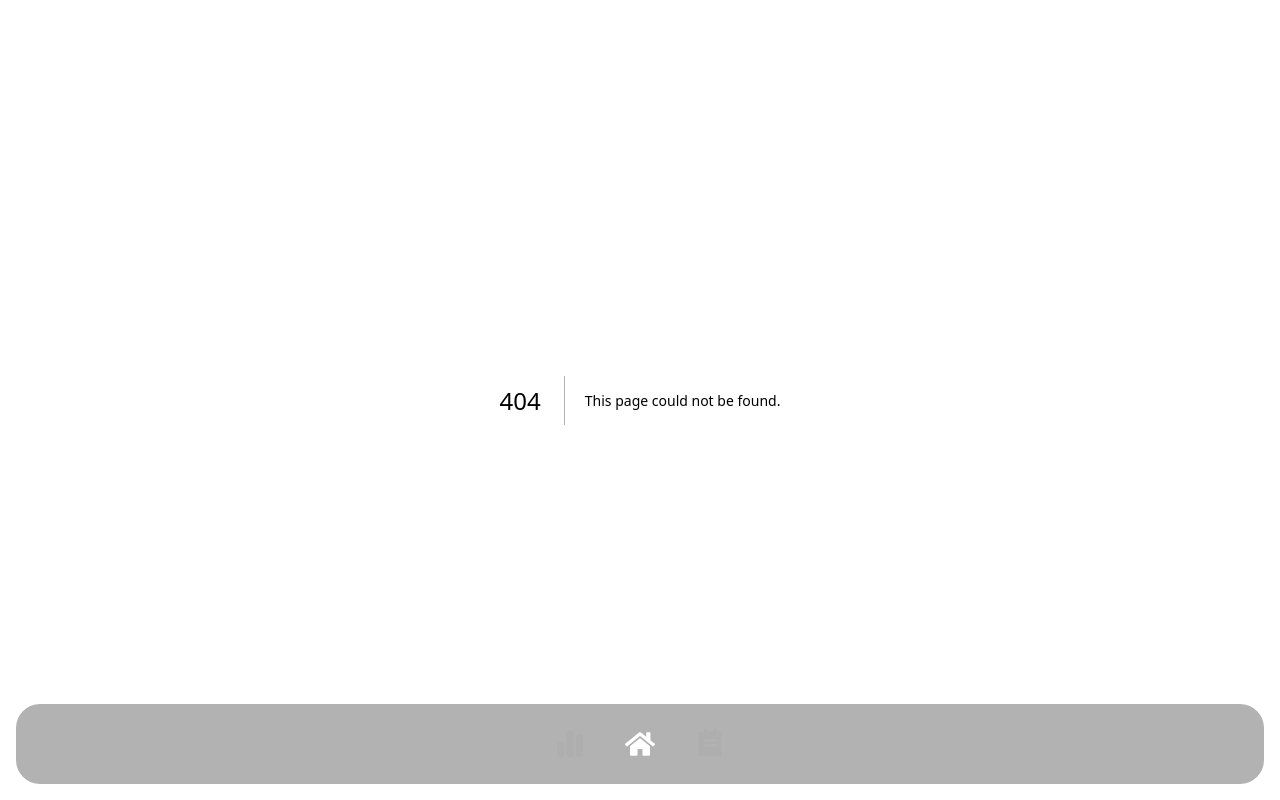
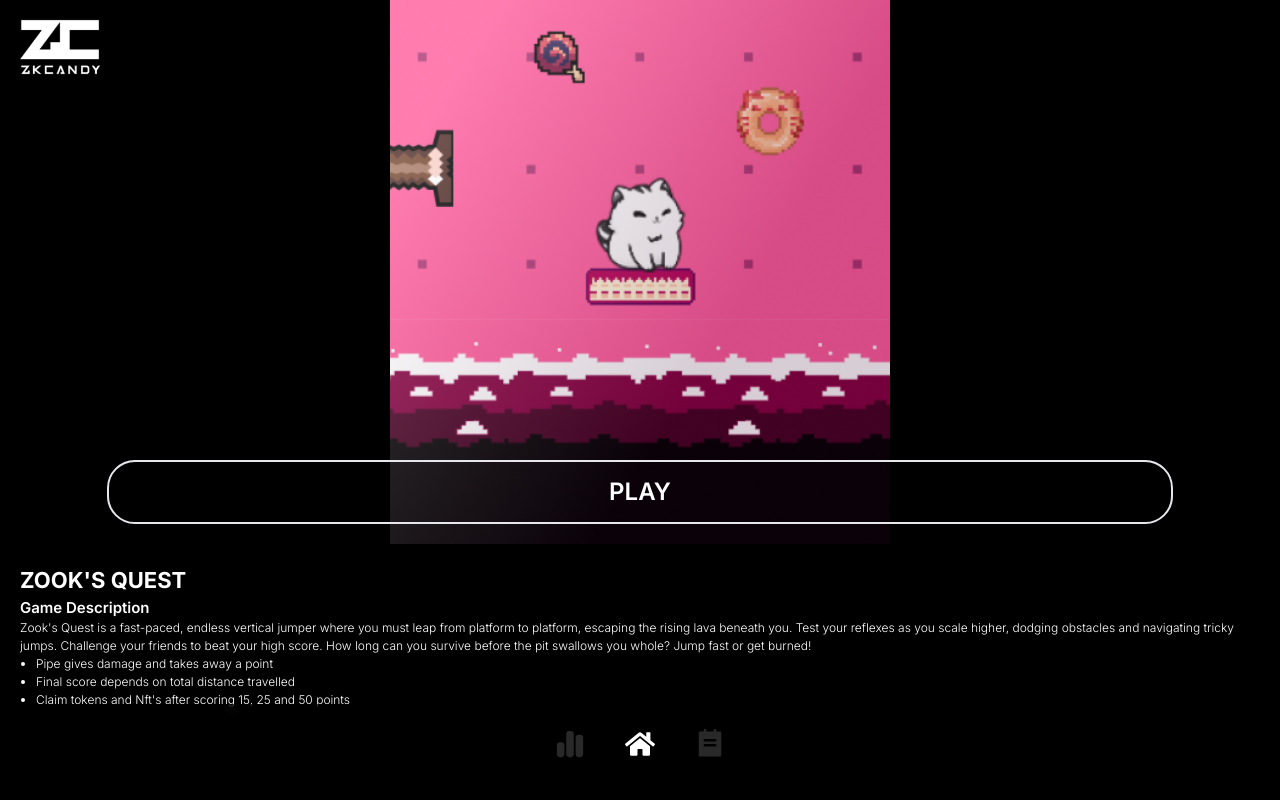
Before and after one commit to 0xUgly/caandyweb, a Next.js app: page /info in a window 1280 px wide. Before the commit this address had no page. Built offline with nearby package versions, Linux system fonts and the light colour scheme.

Commit message:
added page

```diff
--- a/src/app/global.css
+++ b/src/app/global.css
@@ -1,5 +1,6 @@
 @import url('https://fonts.googleapis.com/css2?family=Staatliches&display=swap');
 @import url('https://fonts.googleapis.com/css2?family=Epilogue:ital,wght@0,100..900;1,100..900&display=swap');
+@import url('https://fonts.googleapis.com/css2?family=Baloo+Da+2:wght@400..800&display=swap');
 @tailwind base;
 @tailwind components;
 @tailwind utilities;
--- /dev/null
+++ b/src/app/info/page.tsx
@@ -0,0 +1,33 @@
+import React from 'react'
+import Image from 'next/image'
+function page() {
+  return (
+   <>
+   <main className='h-screen w-full bg-black'>
+    <div className='relative flex w-full items-center flex-col'>
+        <Image
+        src='/bgimg/image 1.png'
+        alt=''
+        height={500}
+        width={500}
+        />
+        <div className='absolute bottom-5 text-white w-5/6 text-center text-[24px] font-semibold border-2 p-3  rounded-[28px]'>PLAY</div>
+    </div>
+
+    <div className='flex-col p-5 text-white'>
+        <div className='font-bold  font-baloo text-[22px]'>ZOOK&apos;S QUEST</div>
+        <div className='font-semibold text-[15px]'>Game Description</div>
+        <div className='text-[12px] font-light'>Zook&apos;s Quest is a fast-paced, endless vertical jumper where you must leap from platform to platform, escaping the rising lava beneath you. Test your reflexes as you scale higher, dodging obstacles and navigating tricky jumps. Challenge your friends to beat your high score. How long can you survive before the pit swallows you whole? Jump fast or get burned!<br/>
+           <ul className='list-disc pl-4'>
+            <li> Pipe gives damage and takes away a point</li>
+            <li>Final score depends on total distance travelled</li>
+            <li>Claim tokens and Nft&apos;s after scoring 15, 25 and 50 points</li>
+            </ul>
+</div>
+    </div>
+   </main>
+   </>
+  )
+}
+
+export default page
--- a/src/components/Header.tsx
+++ b/src/components/Header.tsx
@@ -9,7 +9,7 @@ interface HeaderProps {
 
 function Header() {
   return (
-    <header className='h-24 z-20 p-5 w-full fixed backdrop-blur-xl '>
+    <header className='h-24 z-20 p-5 w-full fixed '>
         <div className='flex flex-row items-center justify-start  dark:text-white text-white'>
         <div>
           <Image
--- a/tailwind.config.js
+++ b/tailwind.config.js
@@ -10,7 +10,8 @@ module.exports = {
     extend: {
       fontFamily:{
         title:["Staatliches", "sans-serif"],
-        zk :["Epilogue", "sans-serif" ]
+        zk :["Epilogue", "sans-serif" ],
+        baloo :["Baloo Da 2", 'sans-serif'],
       }
     },
   },
```
Also changed, not shown: public/bgimg/image 1.png (added).
